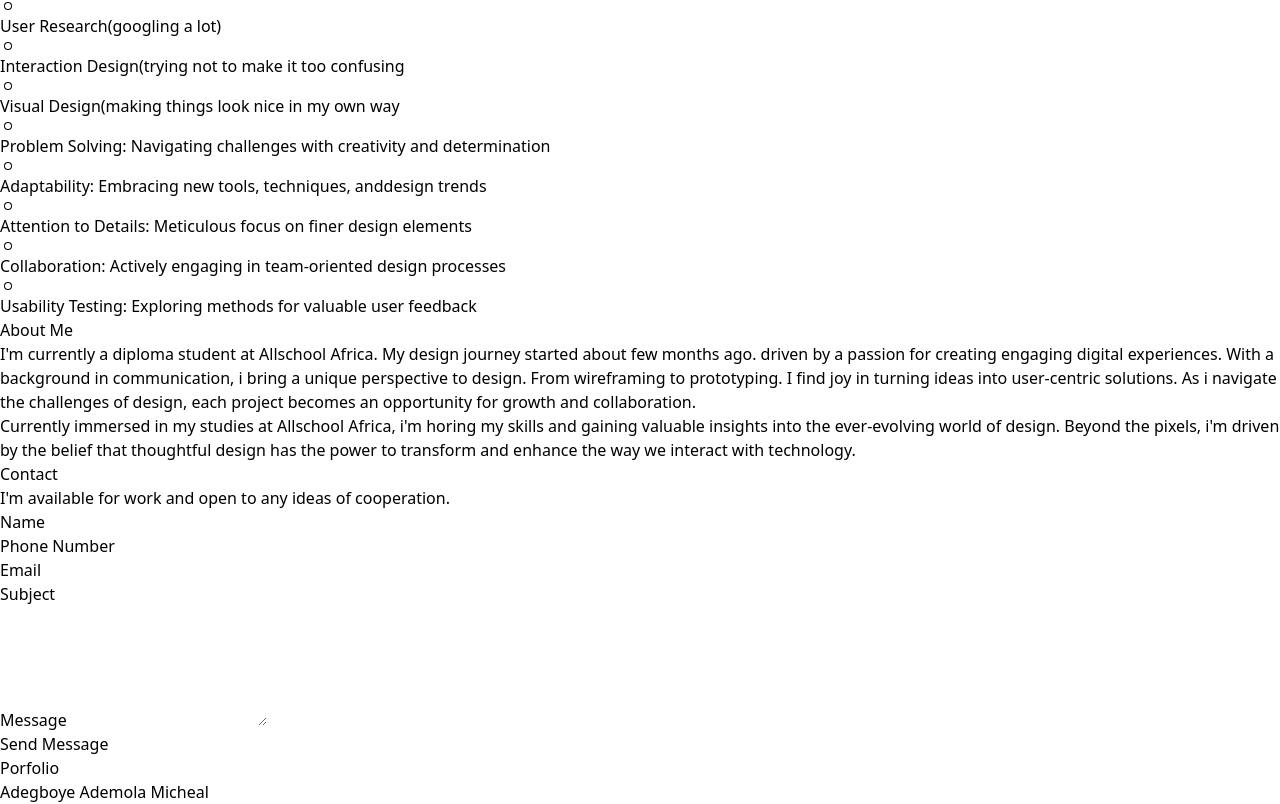
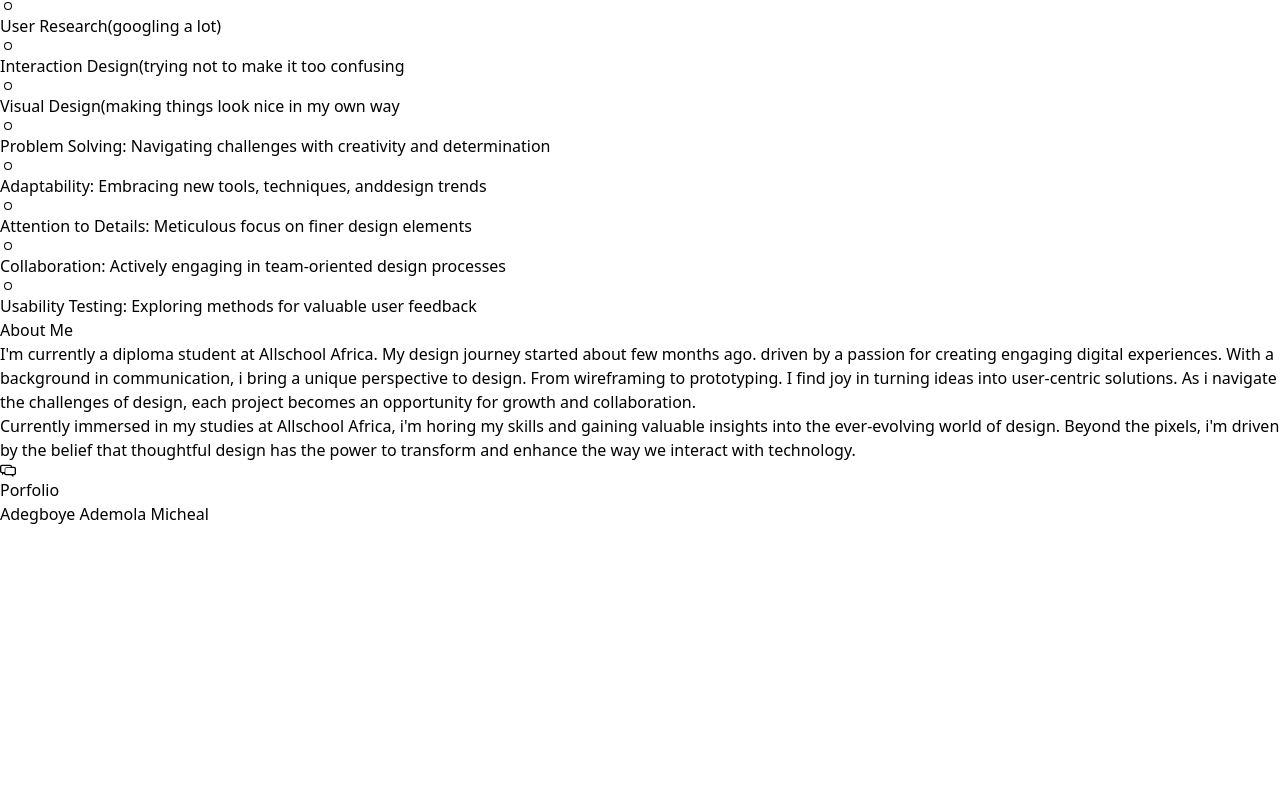
Before and after one commit to josrph135/Micheal-portfolio, a React (Vite) app: page / in a window 1280 px wide. Shown: the part 4242-5046 px from the top of the page. After the commit the page ends 4768 px from the top, so only its background shows below. Built offline with nearby package versions, Linux system fonts and the light colour scheme.

Commit message:
mike port v1.3

```diff
--- a/src/component/Contact.jsx
+++ b/src/component/Contact.jsx
@@ -1,26 +1,41 @@
-import React from "react";
+import React, { useState } from "react";
+import { TiMessages } from "react-icons/ti";
 
 const Contact = () => {
+  const [open, setopen] = useState(false);
   return (
-    <div id="contact" className="w-full mx-auto bg-secondary-0">
-      <div className=" max-w-[1040px] m-auto md:pl-20 p-4 ">
-        <h1 className="header font-semibold text-center text-black">Contact</h1>
-        <p className=" text-center text font-normal ">
+    <div>
+      <section
+        className="fixed bottom-8 right-5 animate-bounce text-4xl bg-black/60 z-30  p-2 rounded-full text-teal-500"
+        onClick={() => setopen(!open)}
+      >
+        <TiMessages />
+      </section>
+      {open && (
+        <div
+          id="contact"
+          className="fixed top-0 left-0 right-0 bottom-0 pt-12 bg-black/80 py-6 overflow-y-hidden"
+        >
+          <div className="pt-4 rounded-md  my-4 mx-auto bg-teal-500 py-6 m-auto md:pl-20 p-4 ">
+            <h1 className="font-semibold text-lg md:text-xl duration-200 pb-2 md:pb-6 header text-center text-white">
+              Contact
+            </h1>
+            <p className="text-white text-center text font-normal ">
               I'm available for work and open to any ideas of cooperation.
             </p>
             <form
               action="https://getform.io/f/0e78ef00-9981-49bd-ae32-63dd74b73f15"
               method="POST"
               encType="multipart/form-data"
-          className="w-3/5 mx-auto mt-4 text-xs md:text-sm"
+              className=" sm:w-full mx-auto text-white mt-4 grid md:grid-cols-2 gap-4 w-full text-xs md:text-sm"
             >
-          <div className=" grid md:grid-cols-2 gap-4 w-full ">
+              <div className=" w-full col-span-1 ">
                 <div className=" flex flex-col">
                   <label className="uppercase text text-[12px] font-semibold pb-2">
                     Name
                   </label>
                   <input
-                className="border-[1px] rounded-lg py-1 pl-4 flex border-gray-300"
+                    className="border-[1px] rounded-lg py-1 pl-4 flex border-gray-300 outline-none text-black"
                     type="text"
                     placeholder=""
                     name="name"
@@ -31,31 +46,32 @@ const Contact = () => {
                     Phone Number
                   </label>
                   <input
-                className="border-[1px] rounded-lg py-1 pl-4 flex border-gray-300"
+                    className="border-[1px] rounded-lg py-1 pl-4 flex border-gray-300 outline-none text-black"
                     type="text"
                     placeholder=""
                     name="phone"
                   />
-            </div>
                 </div>
                 <div className=" flex flex-col">
                   <label className="uppercase text text-[12px] font-semibold py-2">
                     Email
                   </label>
                   <input
-              className="border-[1px] rounded-lg py-1 pl-4 flex border-gray-300"
+                    className="border-[1px] rounded-lg py-1 pl-4 flex border-gray-300 outline-none text-black"
                     type="email"
                     placeholder=""
                     name="email"
                   />
                 </div>
+              </div>
+
+              <div className="w-full col-span-1 ">
                 <div className=" flex flex-col">
                   <label className="uppercase text text-[12px] font-semibold py-2">
-              {" "}
                     Subject
                   </label>
                   <input
-              className=" border-[1px] rounded-lg py-1 pl-4 flex border-gray-300"
+                    className=" border-[1px] rounded-lg py-1 pl-4 flex border-gray-300 outline-none text-black"
                     type="text"
                     placeholder=""
                     name="subject"
@@ -66,19 +82,22 @@ const Contact = () => {
                     Message
                   </label>
                   <textarea
-              className=" border-[1px] rounded-lg py-1 pl-4 flex border-gray-300"
+                    className=" border-[1px] rounded-lg py-1 pl-4 flex border-gray-300 outline-none text-black"
                     name="message"
-              rows="5"
+                    rows="4"
                   ></textarea>
                 </div>
-          <div className=" flex flex-row justify-center items-center">
-            <button className=" bg-gradient-to-r from-black hover:to-black hover:from-red-300 to-red-300 mt-4 w-6/12  p-2 rounded-lg text-white font-semibold">
+              </div>
+              <div className=" col-span-2 flex flex-row justify-center items-center">
+                <button className=" bg-gradient-to-r from-black hover:to-black hover:from-teal-600 to-teal-600 mt-4 w-6/12 sm:w-1/3  p-2 rounded-lg text-white font-semibold">
                   Send Message
                 </button>
               </div>
             </form>
           </div>
         </div>
+      )}
+    </div>
   );
 };
 
--- a/src/component/about.jsx
+++ b/src/component/about.jsx
@@ -18,7 +18,7 @@ const About = () => {
   return (
     <section
       id="about"
-      className="bg-black flex justify-center items-center px-10 py-8 text-white"
+      className="bg-black flex justify-center scroll-mt-16 items-center px-10 py-8 text-white"
     >
       <div className="h-fit my-auto">
         <h4 className="font-semibold text-lg md:text-xl duration-200 pb-2 md:pb-6 header">
--- a/src/component/footer.jsx
+++ b/src/component/footer.jsx
@@ -1,6 +1,6 @@
 const Footer = () => {
   return (
-    <footer className="bg-black text-white py-2 px-4 md:px-10 font-bold flex md:flex-row flex-col w-full h-auto items-center justify-evenly text">
+    <footer className="bg-black mt-4 text-white py-2 px-4 md:px-10 font-bold flex md:flex-row flex-col w-full h-auto items-center justify-evenly text">
       <div>Porfolio</div>
       <div>Adegboye Ademola Micheal</div>
     </footer>
--- a/src/component/header.jsx
+++ b/src/component/header.jsx
@@ -2,18 +2,18 @@ import React from "react";
 const link = ["home", "work", "skills", "about"];
 const Header = () => {
   return (
-    <header className="flex z-50 shadow-md fixed w-full shadow-slate-500 bg-white px-2 sm:px-4 md:px-10 flex-row py-2 sm:py-4 md:p-6 duration-200 ">
+    <header className="flex justify-between z-50 shadow-md fixed w-full shadow-slate-500 bg-white px-2 sm:px-4 md:px-10 flex-row py-2 sm:py-4 duration-200 ">
       <h1 className="font-bold flex flex-col sm:flex-row duration-200 text-xs sm:text-base sm:gap-2 md:text-xl">
         <span>UIUX</span>
         <span> DESIGNER</span>
       </h1>
       <section className="hidden sm:block">
-        <nav className="flex  flex-row gap-6 ml-32">
+        <nav className="flex  flex-row gap-2 mr-10">
           {link.map((li, i) => {
             return (
               <a
                 href={`#${li}`}
-                className="font-semibold capitalize list-none text-sm cursor-pointer"
+                className="font-semibold hover:bg-black hover:text-white px-4 py-2 capitalize list-none text-sm cursor-pointer"
                 key={i}
               >
                 {li}
--- a/src/component/home.jsx
+++ b/src/component/home.jsx
@@ -4,9 +4,9 @@ const Home = () => {
   return (
     <section
       id="home"
-      className="px-4 md:px-10 items-center mb-10 duration-200 pt-16 sm:pt-20 md:pt-32 gap-4 flex justify-center h-fit sm:flex-row flex-col"
+      className="px-4 md:px-10 items-center mb-10 duration-200 pt-16 sm:pt-20 md:pt-24 gap-4 flex justify-center h-fit sm:flex-row flex-col"
     >
-      <article className="flex sm:w-2/5 duration-200 pt-4 flex-col">
+      <article className="flex sm:w-3/5 duration-200 pt-4 sm:pt-0 flex-col">
         <h4 className="px-2 md:px-4 duration-200 py-1 text-[10px] sm:text-sm md:text-base font-semibold w-fit text-white bg-black rounded-md">
           Hello Everyone
         </h4>
@@ -22,7 +22,7 @@ const Home = () => {
           solutions.
         </p>
       </article>
-      <section className="w-2/3  sm:w-3/5 duration-200 rounded-md">
+      <section className="w-2/3  sm:w-2/5 duration-200 rounded-md">
         <img src={mike} alt="" className=" md:w-4/5 rounded-xl m-auto " />
       </section>
     </section>
--- a/src/component/skill.jsx
+++ b/src/component/skill.jsx
@@ -17,10 +17,10 @@ const Skill = () => {
   return (
     <section
       id="skills"
-      className="px-4 md:px-10 py-4  flex flex-col justify-start scroll-mt-16"
+      className="px-4 md:px-10 py-8  flex flex-col justify-start scroll-mt-16 "
     >
       <div className="h-fit my-auto">
-        <h4 className="text-black font-semibold pb-2 sm:pb-4 header text-sm">
+        <h4 className="text-black font-semibold text-lg md:text-xl duration-200 pb-2 md:pb-6 header">
           My Skill
         </h4>
         {skills.map((skill, i) => {
--- a/src/component/work.jsx
+++ b/src/component/work.jsx
@@ -27,9 +27,11 @@ const Work = () => {
   return (
     <section
       id="work"
-      className="w-full scroll-mt-16 bg-black px-4 md:px-10 py-2"
+      className="w-full scroll-mt-16 bg-black px-4 md:px-10 py-8"
     >
-      <h4 className="text-white pb-8 text-sm header">Featured Work</h4>
+      <h4 className="text-white font-semibold text-lg md:text-xl duration-200 pb-2 md:pb-6 header">
+        Featured Work
+      </h4>
       <section className="flex flex-col gap-4">
         {project.map((proj, i) => {
           return (
```
Lines whose indentation alone changed are shown as unchanged.
